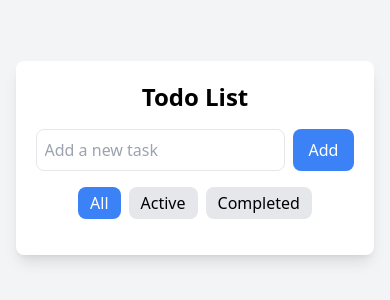
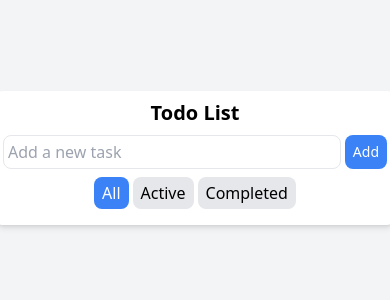
Before and after one commit to DucZuyVuTM/todo-list-app, a React (Vite) app: page / in a window 390 px wide. Shown: the part 264-564 px from the top of the page. Built offline with nearby package versions, Linux system fonts and the light colour scheme.

Commit message:
Working for todo-list-app

```diff
--- a/src/App.tsx
+++ b/src/App.tsx
@@ -15,6 +15,33 @@ const App: React.FC = () => {
   const [filter, setFilter] = useState<"all" | "active" | "completed">("all");
   const [editingId, setEditingId] = useState<number | null>(null);
   const [editText, setEditText] = useState<string>("");
+  const [inputType, setInputType] = useState<"mouse" | "touch" | "unknown">("unknown");
+
+  useEffect(() => {
+    // Phát hiện ban đầu bằng media queries và navigator.maxTouchPoints
+    const isTouchDevice =
+      window.matchMedia("(hover: none)").matches &&
+      window.matchMedia("(pointer: coarse)").matches;
+    const hasTouchPoints = navigator.maxTouchPoints > 0;
+
+    if (isTouchDevice || hasTouchPoints) {
+      setInputType("touch");
+    } else {
+      setInputType("mouse");
+    }
+
+    const handlePointer = (e: PointerEvent) => {
+      if (e.pointerType === "mouse") setInputType("mouse");
+      else if (e.pointerType === "touch") setInputType("touch");
+    };
+
+    window.addEventListener("pointerdown", handlePointer);
+
+    // Xóa listener khi component unmount
+    return () => {
+      window.removeEventListener("pointerdown", handlePointer);
+    };
+  }, []);
 
   useEffect(() => {
     localStorage.setItem("todos", JSON.stringify(todos));
@@ -57,49 +84,54 @@ const App: React.FC = () => {
     return true;
   });
 
+  // Log chiều rộng và loại đầu vào để kiểm tra
+  useEffect(() => {
+    console.log("Input type:", inputType);
+  }, [inputType]);
+
   return (
-    <div className="max-w-xl w-full bg-white p-5 rounded-lg shadow-lg box-border">
-      <h1 className="text-2xl font-bold text-center mb-4">Todo List</h1>
-      <form onSubmit={addTodo} className="mb-4">
-        <div className="flex gap-2">
+    <div className={`w-[400px] bg-white p-2 sm:p-5 rounded-lg shadow-md sm:shadow-lg box-border min-w-0`}>
+      <h1 className="text-xl sm:text-2xl font-bold text-center mb-2 sm:mb-4">Todo List</h1>
+      <form onSubmit={addTodo} className="mb-2 sm:mb-4">
+        <div className="flex gap-1 sm:gap-2">
           <input
             type="text"
             value={newTodo}
             onChange={(e) => setNewTodo(e.target.value)}
             placeholder="Add a new task"
-            className="flex-1 p-2 border rounded-lg focus:outline-none focus:ring-2 focus:ring-blue-500"
+            className="flex-1 p-1 sm:p-2 border rounded-lg focus:outline-none focus:ring-1 sm:focus:ring-2 focus:ring-blue-500"
           />
           <button
             type="submit"
-            className="px-4 py-2 bg-blue-500 text-white rounded-lg hover:bg-blue-600"
+            className={`px-2 sm:px-4 py-1 sm:py-2 bg-blue-500 text-white rounded-lg ${inputType === "mouse" ? "hover:bg-blue-600" : ""} text-sm sm:text-base`}
           >
             Add
           </button>
         </div>
       </form>
-      <div className="flex justify-center gap-2 mb-4">
+      <div className="flex justify-center gap-1 sm:gap-2 mb-2 sm:mb-4">
         <button
           onClick={() => setFilter("all")}
-          className={`px-3 py-1 rounded-lg ${filter === "all" ? "bg-blue-500 text-white" : "bg-gray-200"}`}
+          className={`px-2 sm:px-3 py-1 sm:py-1 rounded-lg ${filter === "all" ? "bg-blue-500 text-white" : "bg-gray-200"}`}
         >
           All
         </button>
         <button
           onClick={() => setFilter("active")}
-          className={`px-3 py-1 rounded-lg ${filter === "active" ? "bg-blue-500 text-white" : "bg-gray-200"}`}
+          className={`px-2 sm:px-3 py-1 sm:py-1 rounded-lg ${filter === "active" ? "bg-blue-500 text-white" : "bg-gray-200"}`}
         >
           Active
         </button>
         <button
           onClick={() => setFilter("completed")}
-          className={`px-3 py-1 rounded-lg ${filter === "completed" ? "bg-blue-500 text-white" : "bg-gray-200"}`}
+          className={`px-2 sm:px-3 py-1 sm:py-1 rounded-lg ${filter === "completed" ? "bg-blue-500 text-white" : "bg-gray-200"}`}
         >
           Completed
         </button>
       </div>
-      <ul className="space-y-2">
+      <ul className="space-y-1 sm:space-y-2 max-h-[80vh] overflow-y-auto">
         {filteredTodos.map((todo) => (
-          <li key={todo.id} className="flex items-center gap-2 p-2 bg-gray-50 rounded-lg">
+          <li key={todo.id} className="flex items-center gap-1 sm:gap-2 p-1 sm:p-2 bg-gray-50 rounded-lg max-w-full sm:max-w-xl min-w-0">
             {editingId === todo.id ? (
               <input
                 key={todo.id}
@@ -108,7 +140,7 @@ const App: React.FC = () => {
                 onChange={(e) => setEditText(e.target.value)}
                 onBlur={() => saveEdit(todo.id)}
                 onKeyPress={(e) => e.key === "Enter" && saveEdit(todo.id)}
-                className="p-1 border rounded-lg w-full"
+                className="w-full p-1 sm:p-1 border rounded-lg overflow-x-auto [scrollbar-width:none] [-ms-overflow-style:none] [-webkit-scrollbar]:hidden"
                 autoFocus
               />
             ) : (
@@ -117,17 +149,17 @@ const App: React.FC = () => {
                   type="checkbox"
                   checked={todo.completed}
                   onChange={() => toggleTodo(todo.id)}
-                  className="h-5 w-5"
+                  className="h-4 sm:h-5 w-4 sm:w-5 flex-none"
                 />
                 <span
                   onDoubleClick={() => startEditing(todo.id, todo.text)}
-                  className={`flex-1 overflow-x-scroll [scrollbar-width:none] ${todo.completed ? "line-through text-gray-500" : ""}`}
+                  className={`flex-1 text-xs sm:text-sm min-w-0 overflow-x-auto [scrollbar-width:none] ${todo.completed ? "line-through text-gray-500" : ""}`}
                 >
                   {todo.text}
                 </span>
                 <button
                   onClick={() => deleteTodo(todo.id)}
-                  className="px-2 py-1 text-red-500 hover:text-red-700"
+                  className={`px-1 sm:px-2 py-0.5 sm:py-1 text-red-500 ${inputType === "mouse" ? "hover:text-red-700" : ""} flex-none text-xs sm:text-sm`}
                 >
                   Delete
                 </button>
```
Also changed, not shown: 1 other file (tests, documents, lock files or other folders).
